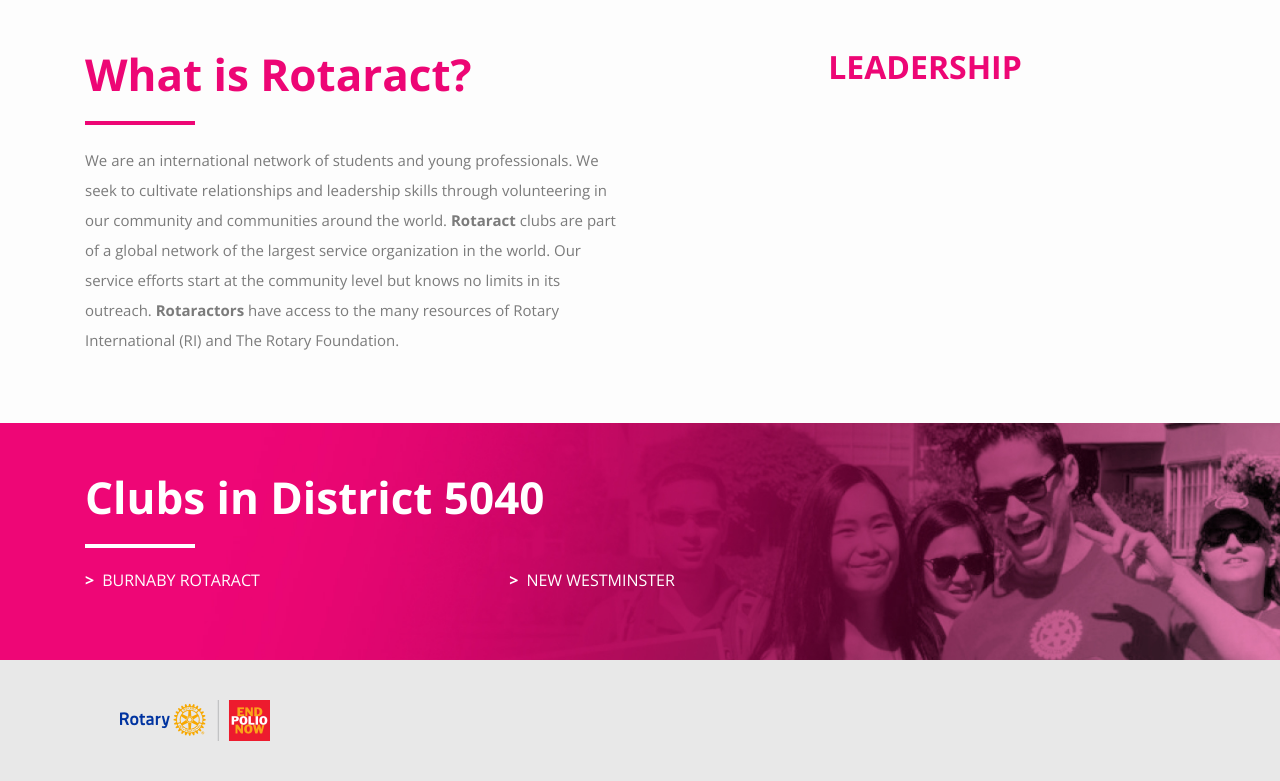
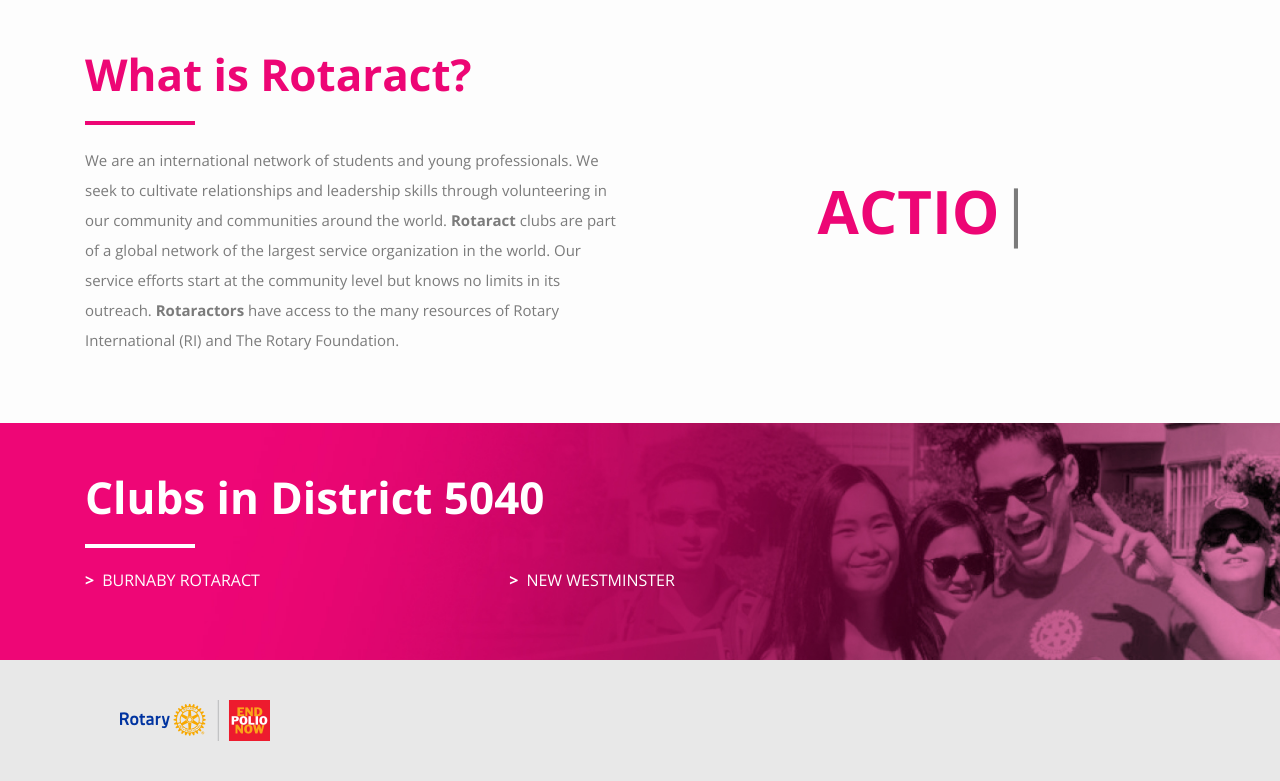
Before and after one commit to rotaract5040/rotaract5040.github.io, a Jekyll site: the page built from index.md, in a window 1280 px wide. Shown: the part 672-1453 px from the top of the page. Built offline with Jekyll 4.4.1, drawn with Linux system fonts in a browser that asks for light colours; nearby versions of some CDN libraries.

Commit message:
Adds typed effect

```diff
--- a/_layouts/home.html
+++ b/_layouts/home.html
@@ -13,9 +13,15 @@
           {{ content }}
         </div>
       </div>
-      <div class="col typed">
-        <!-- TODO: animate with typed.js -->
-        <h2>LEADERSHIP</h2>
+      <div class="col typed-container">
+        <div class="typed-wrapper">
+          <div id="typed-strings">
+            <h2>LEADERSHIP</h2>
+            <h2>ACTION</h2>
+            <h2>SERVICE</h2>
+          </div>
+          <span id="typed"></span>
+        </div>
       </div>
     </div>
   </div>
--- a/_sass/_layout.scss
+++ b/_sass/_layout.scss
@@ -268,10 +268,25 @@
       width: 50%;
     }
 
-    .typed {
-      width: 50%;
+    .typed-container {
+      display: flex;
+      align-items: center;
+      justify-content: center;
+    }
+
+    .typed-wrapper {
+      color: $brand-color;
+      font-size: 60px;
+      font-weight: 700;
+    }
+
+    .typed-cursor {
+      font-weight: 100;
+      color: $text-color;
+    }
+
+    #typed {
       text-align: center;
-      font-size: 50px;
     }
   }
 
```
Also changed, not shown: _layouts/default.html (+16 -0 lines).
